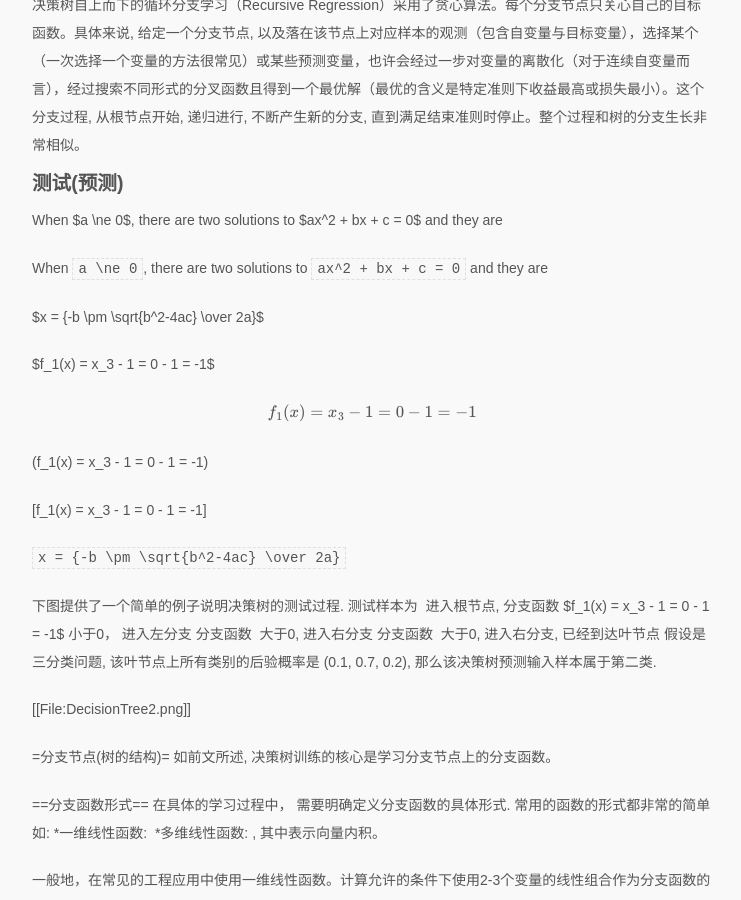
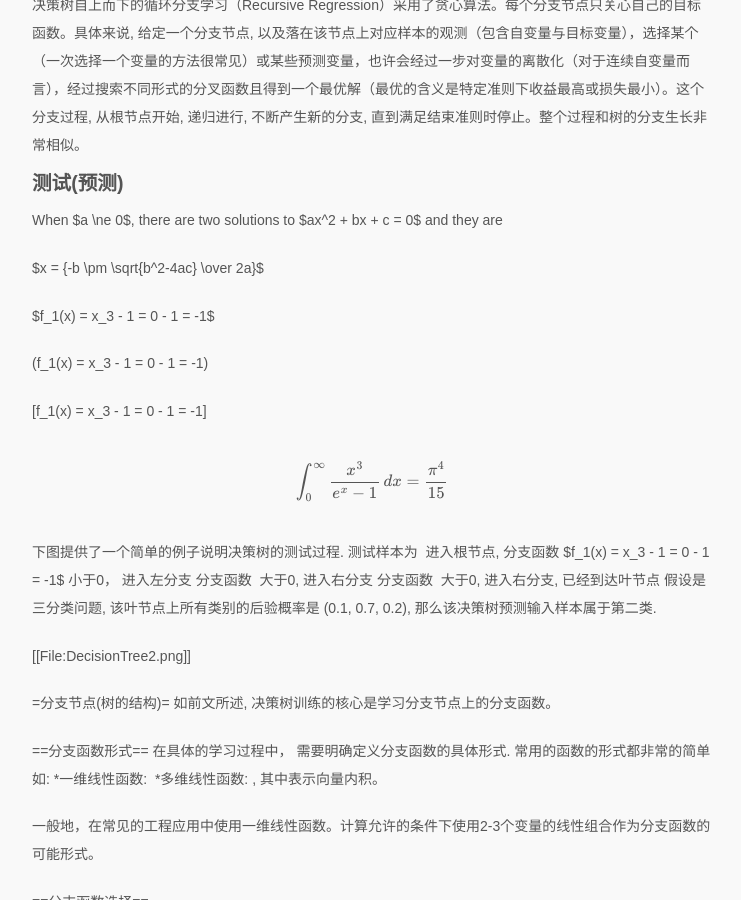
Before and after one commit to catalystfrank/catalystfrank.github.io, a Jekyll site: the page built from _posts/2013-11-23-decision-trees.markdown, in a window 1280 px wide and 900 px high, scrolled down 1532 px. Shown: the whole window, without its empty margins (268-1009 px from the left). Built offline with Jekyll 4.4.1, drawn with Linux system fonts in a browser that asks for light colours; some web fonts are replaced; formulas are drawn with MathJax 3; some of the changed lines change nothing that is shown; some of the changed text lies outside the part shown.

Commit message:
dfasdf
dfasdf

```diff
--- a/_config.yml
+++ b/_config.yml
@@ -1,7 +1,7 @@
 markdown: rdiscount
 pygments: true
 permalink: /:year/:month/:day/:title.html
-name: "[Catalyzing...25%]"
+name: "[Catalyzing...26%]"
 markdown: kramdown
 
 author: "frankwang"
--- a/_layouts/post.html
+++ b/_layouts/post.html
@@ -19,14 +19,33 @@ layout: default
   {% endif %}
   </section>
   <script type="text/x-mathjax-config">
+<script type="text/x-mathjax-config">
 MathJax.Hub.Config({
-  asciimath2jax: {
-    delimiters: [['`','`'], ['$','$']],
-    skipTags: ["script","noscript","style","textarea","pre","code"]
-  }
+tex2jax: {
+  inlineMath: [['$','$'], ['\\(','\\)']],
+  processEscapes: true,
+  skipTags: ["script","noscript","style","textarea","pre","code"]
+  },
+TeX: {
+            equationNumbers: {
+                autoNumber: ["AMS"],
+                useLabelIds: true
+            }
+        },
+        "HTML-CSS": {
+            linebreaks: {
+                automatic: true
+            },
+            scale: 85
+        },
+        SVG: {
+            linebreaks: {
+                automatic: true
+            }
+        }
 });
 	</script>
-  <script type="text/javascript" src="http://cdn.mathjax.org/mathjax/latest/MathJax.js?config=AM_HTMLorMML-full"></script>
+  <script type="text/javascript" src="http://cdn.mathjax.org/mathjax/latest/MathJax.js?config=TeX-AMS-MML_HTMLorMML"></script>
   <section class="post">
   {{ content }}
   </section>
--- a/_posts/2013-11-23-decision-trees.markdown
+++ b/_posts/2013-11-23-decision-trees.markdown
@@ -52,19 +52,18 @@ tags:
 
 When $a \ne 0$, there are two solutions to $ax^2 + bx + c = 0$ and they are
 
-When `a \ne 0`, there are two solutions to `ax^2 + bx + c = 0` and they are
-
 $x = {-b \pm \sqrt{b^2-4ac} \over 2a}$
 
 $f_1(x) = x_3 - 1 = 0 - 1 = -1$
-
-$$\label{s1}f_1(x) = x_3 - 1 = 0 - 1 = -1$$
 
 \(f_1(x) = x_3 - 1 = 0 - 1 = -1\)
 
 \[f_1(x) = x_3 - 1 = 0 - 1 = -1\]
 
-`x = {-b \pm \sqrt{b^2-4ac} \over 2a}`
+\begin{equation}
+  \int_0^\infty \frac{x^3}{e^x-1}\,dx = \frac{\pi^4}{15}
+  \label{eq:sample}
+\end{equation}
 
 下图提供了一个简单的例子说明决策树的测试过程. 测试样本为 <math> x = [3,2,0]; </math>
 进入根节点, 分支函数 $f_1(x) = x_3 - 1 = 0 - 1 = -1$ 小于0， 进入左分支
```
